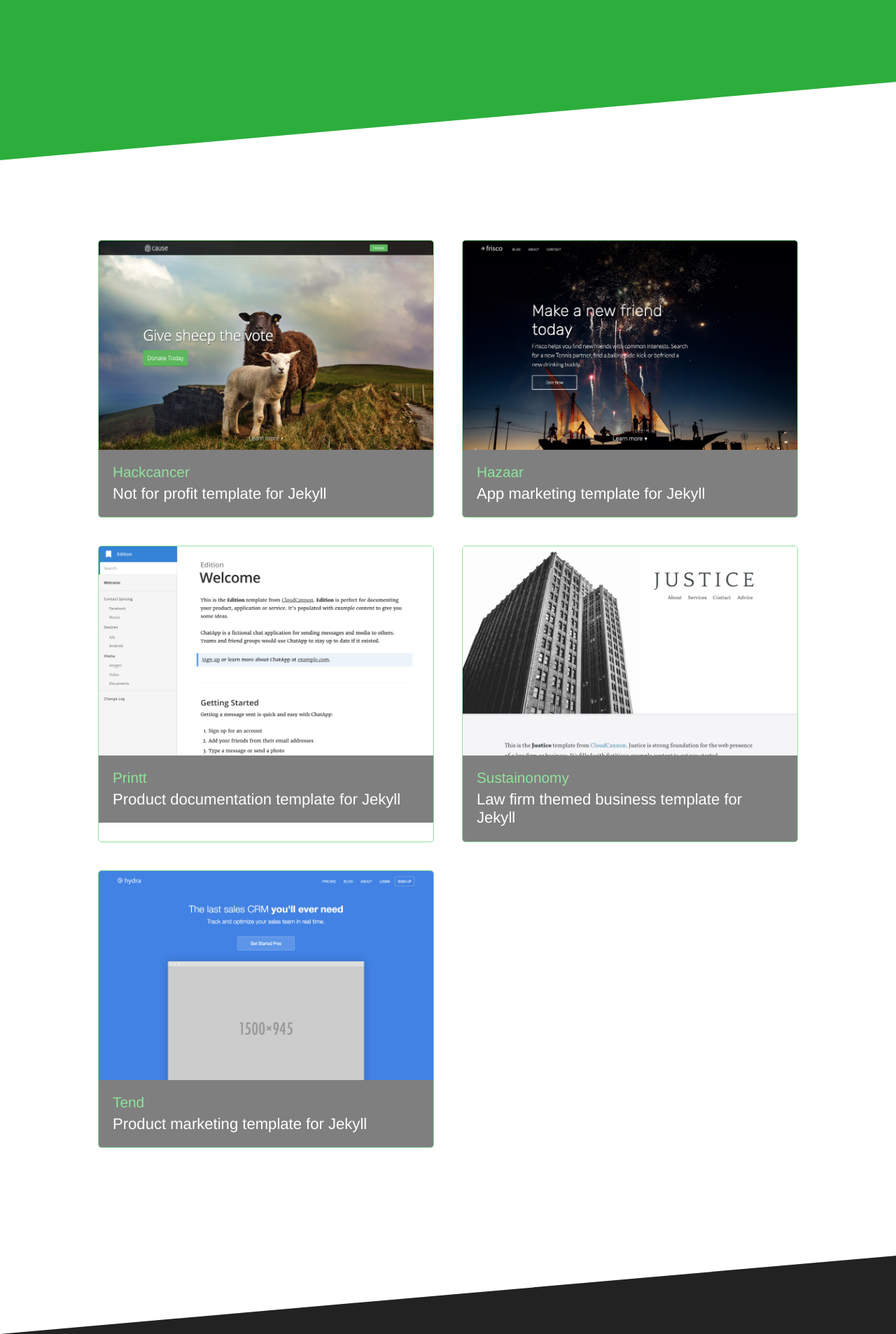
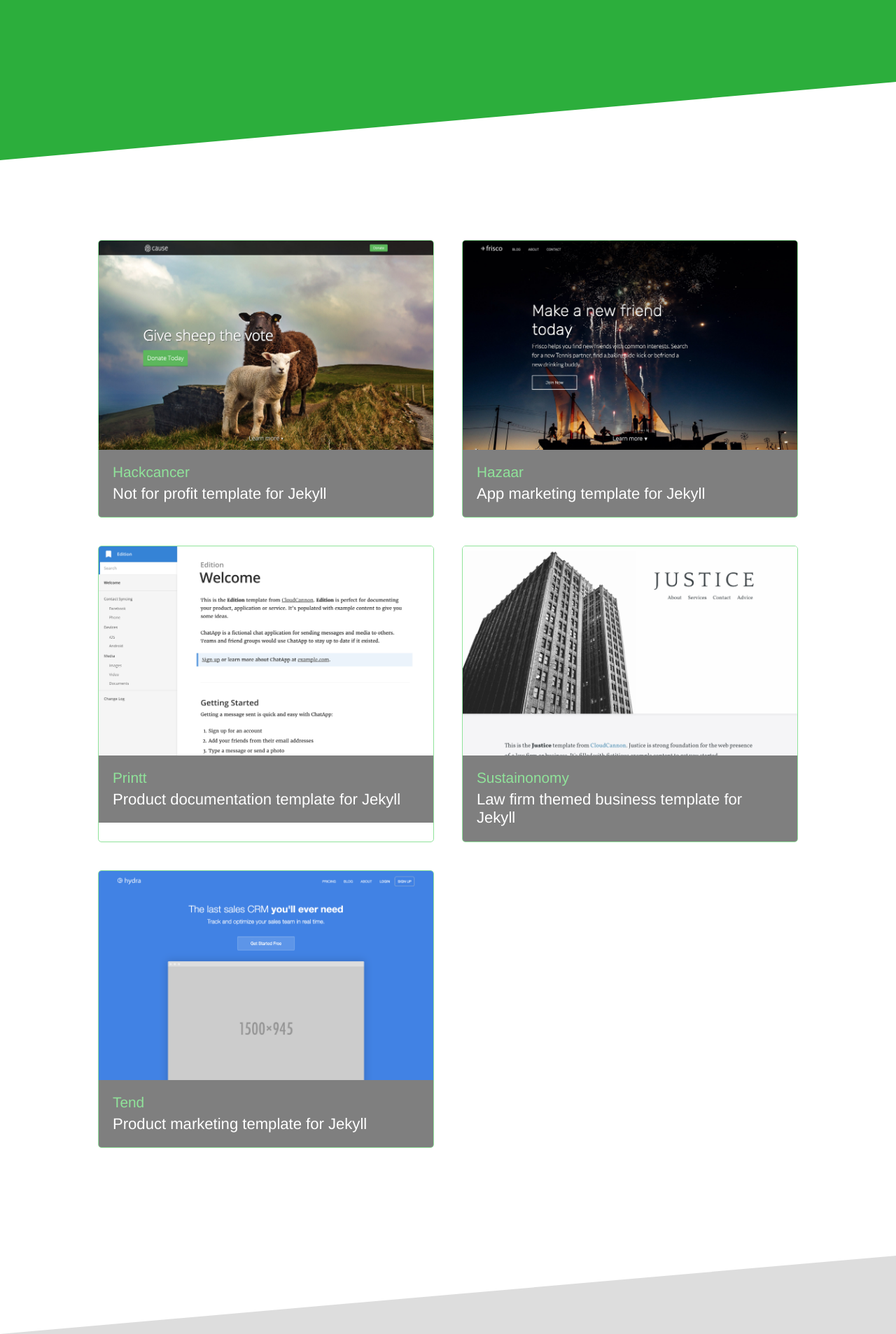
Before and after one commit to saudade-studio/saudade-studio.github.io, a Jekyll site: the page built from index.html, in a window 1280 px wide. Shown: the part 692-2599 px from the top of the page at 70% size. Built offline with Jekyll 4.4.1, drawn with Linux system fonts in a browser that asks for light colours.

Commit message:
Off white

```diff
--- a/css/screen.scss
+++ b/css/screen.scss
@@ -5,7 +5,7 @@ $pattern: "{{ site.baseurl }}/images/pattern.png";
 $screenshot-buttons: "{{ site.baseurl }}/images/screenshot-buttons.svg";
 
 $brand-color: #90E39A;
-$html-background-color: #222;
+$html-background-color: #ddd;
 $secondary-brand-color: #3C887E;
 $middle-gradient-color: mix($brand-color, $secondary-brand-color, 95%);
 
```
